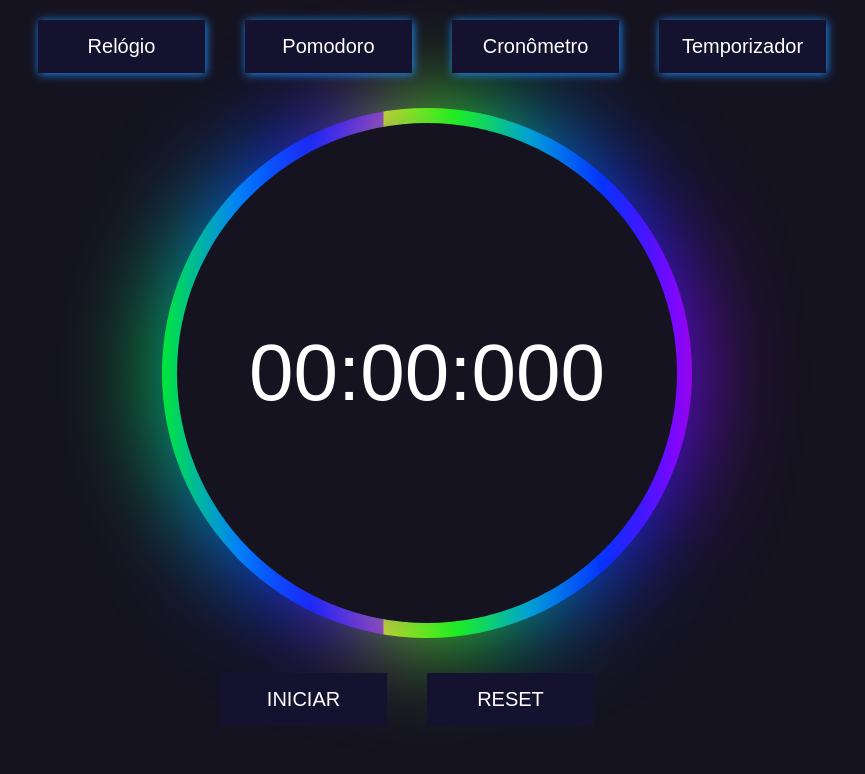
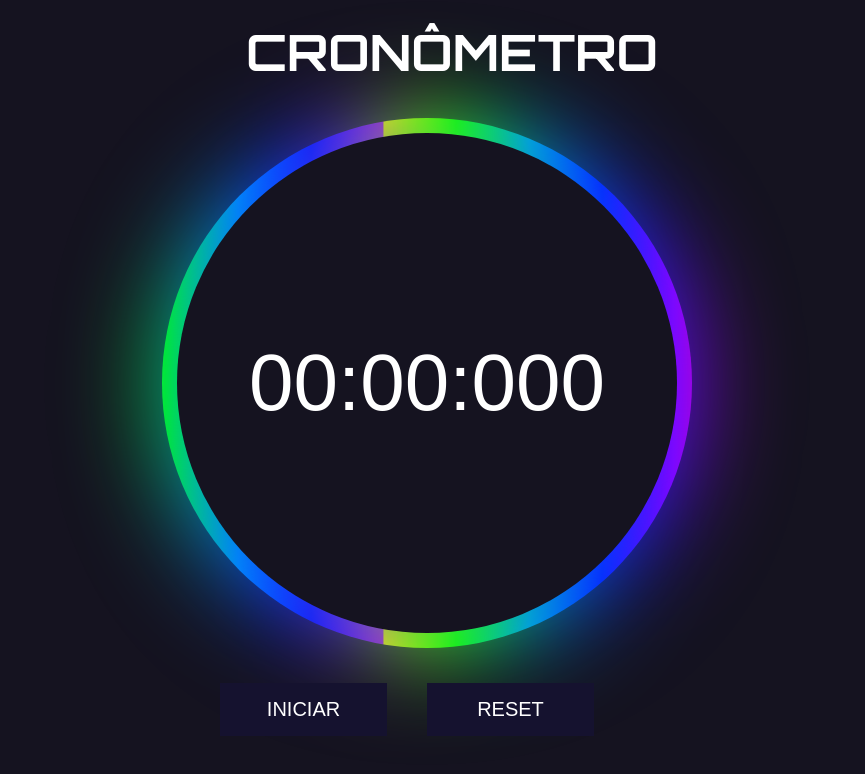
Before and after one commit to davirrocha/cronometro, a plain HTML site: page index.html in a window 1280 px wide. Shown: the whole page, without its empty margins (213-1078 px from the left). Drawn offline with Linux system fonts and the light colour scheme; a web font is replaced by a local one.

Commit message:
mudanças

```diff
--- a/index.html
+++ b/index.html
@@ -7,6 +7,9 @@
     <link rel="preconnect" href="https://fonts.googleapis.com">
     <link rel="preconnect" href="https://fonts.gstatic.com" crossorigin>
     <link href="https://fonts.googleapis.com/css2?family=Freeman&display=swap" rel="stylesheet">
+    <link rel="preconnect" href="https://fonts.googleapis.com">
+    <link rel="preconnect" href="https://fonts.gstatic.com" crossorigin>
+    <link href="https://fonts.googleapis.com/css2?family=Orbitron:wght@400..900&display=swap" rel="stylesheet">
     <link rel="icon" href="./assets/clock-img.png">
     <link rel="stylesheet" href="./style.css">
     <title>Clock</title>
@@ -17,10 +20,7 @@
         <div class="content">
 
             <header>
-                <button>Relógio</button>
-                <button id="pomodoro">Pomodoro</button>
-                <button>Cronômetro</button>
-                <button>Temporizador</button>
+                <h1 id="title">CRONÔMETRO</h1>
             </header>
 
             <div class="box">
--- a/style.css
+++ b/style.css
@@ -22,6 +22,11 @@ header {
     padding-left: 50px;
 }
 
+h1 {
+    font-size: 50px;
+    font-family: "Orbitron", sans-serif;
+    color: #ffffff;
+}
 
 button {
     width: 167px;
@@ -124,6 +129,10 @@ p {
         padding-left: 0;
     }
 
+    h1{
+        font-size: 25px;
+    }
+
     button {
         margin: 0;
         background: transparent;
```
Also changed, not shown: assets/bcaa45a805b2c781e04a103eaca51407.gif (added).
